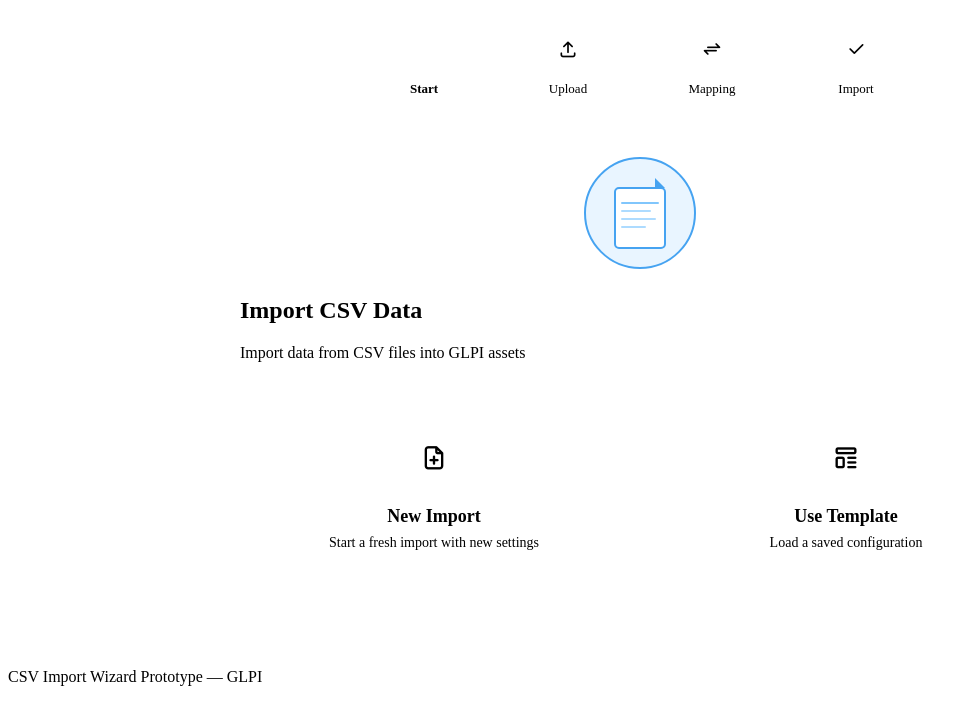
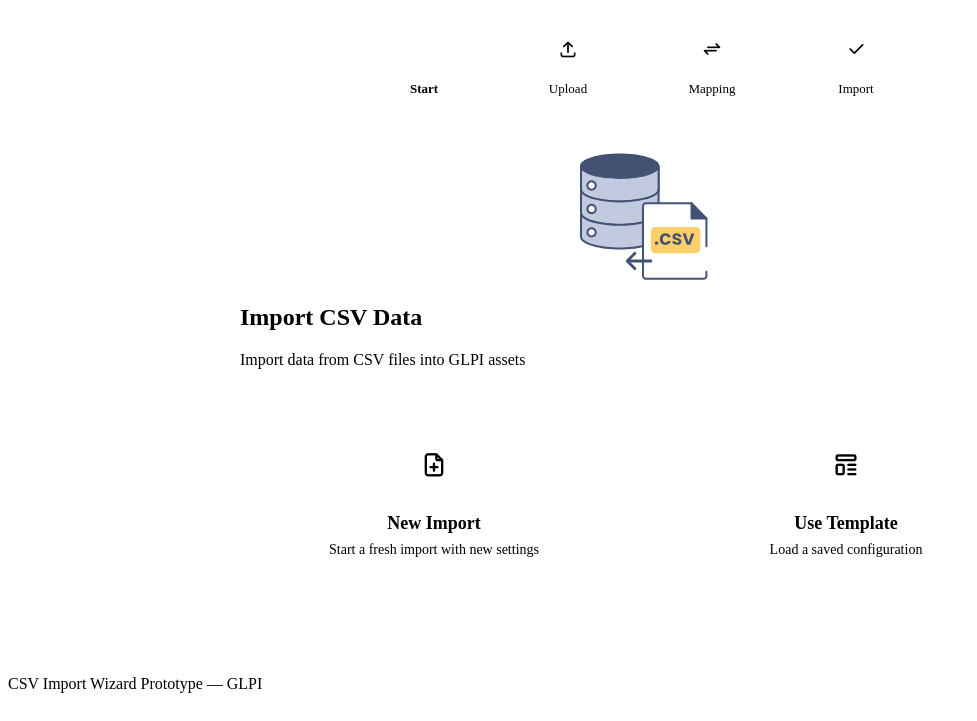
Before and after one commit to orthagh/glpi-import-csv-mockup, a plain HTML site: page index.html in a window 1280 px wide. Shown: the part 79-800 px from the top of the page, without its empty margins (0-977 px from the left). Drawn offline with nearby package versions, Linux system fonts and the light colour scheme.

Commit message:
few icons/illustration adjustements

```diff
--- a/index.html
+++ b/index.html
@@ -34,7 +34,7 @@
                     <nav class="wizard-steps" aria-label="Import wizard steps">
                         <div class="wizard-step" data-step="1">
                             <span class="wizard-step-icon">
-                                <i class="ti ti-template"></i>
+                                <i class="ti ti-arrow-right-square"></i>
                             </span>
                             <span class="wizard-step-label">Start</span>
                         </div>
--- a/js/steps/step1-start.js
+++ b/js/steps/step1-start.js
@@ -19,15 +19,7 @@ export class Step1Start {
             <div class="step-content">
                 <div class="text-center mb-4">
                     <div class="illustration">
-                        <svg xmlns="http://www.w3.org/2000/svg" viewBox="0 0 120 120" fill="none">
-                            <circle cx="60" cy="60" r="55" fill="#e7f5ff" stroke="#339af0" stroke-width="2"/>
-                            <rect x="35" y="35" width="50" height="60" rx="4" fill="white" stroke="#339af0" stroke-width="2"/>
-                            <line x1="42" y1="50" x2="78" y2="50" stroke="#74c0fc" stroke-width="2" stroke-linecap="round"/>
-                            <line x1="42" y1="58" x2="70" y2="58" stroke="#a5d8ff" stroke-width="2" stroke-linecap="round"/>
-                            <line x1="42" y1="66" x2="75" y2="66" stroke="#a5d8ff" stroke-width="2" stroke-linecap="round"/>
-                            <line x1="42" y1="74" x2="65" y2="74" stroke="#a5d8ff" stroke-width="2" stroke-linecap="round"/>
-                            <path d="M75 25 L85 35 L75 35 Z" fill="#339af0"/>
-                        </svg>
+                        <img src="assets/data-injection.svg" alt="Import CSV" class="img-fluid">
                     </div>
                     <h2 class="display-6 fw-bold mb-3">Import CSV Data</h2>
                     <p class="text-muted">Import data from CSV files into GLPI assets</p>
--- a/js/steps/step2-upload.js
+++ b/js/steps/step2-upload.js
@@ -611,7 +611,7 @@ export class Step2Upload {
                     <div class="d-flex align-items-center justify-content-between">
                         <div>
                             <div class="d-flex align-items-center mb-1">
-                                <i class="ti ti-template me-2 fs-2 text-primary"></i>
+                                <i class="ti ti-file-type-csv me-2 fs-2 text-primary"></i>
                                 <h4 class="card-title mb-0">Using Template: ${this.escapeHtml(template.name)}</h4>
                             </div>
                             <div class="text-muted small">
```
Also changed, not shown: assets/data-injection.svg (added).
